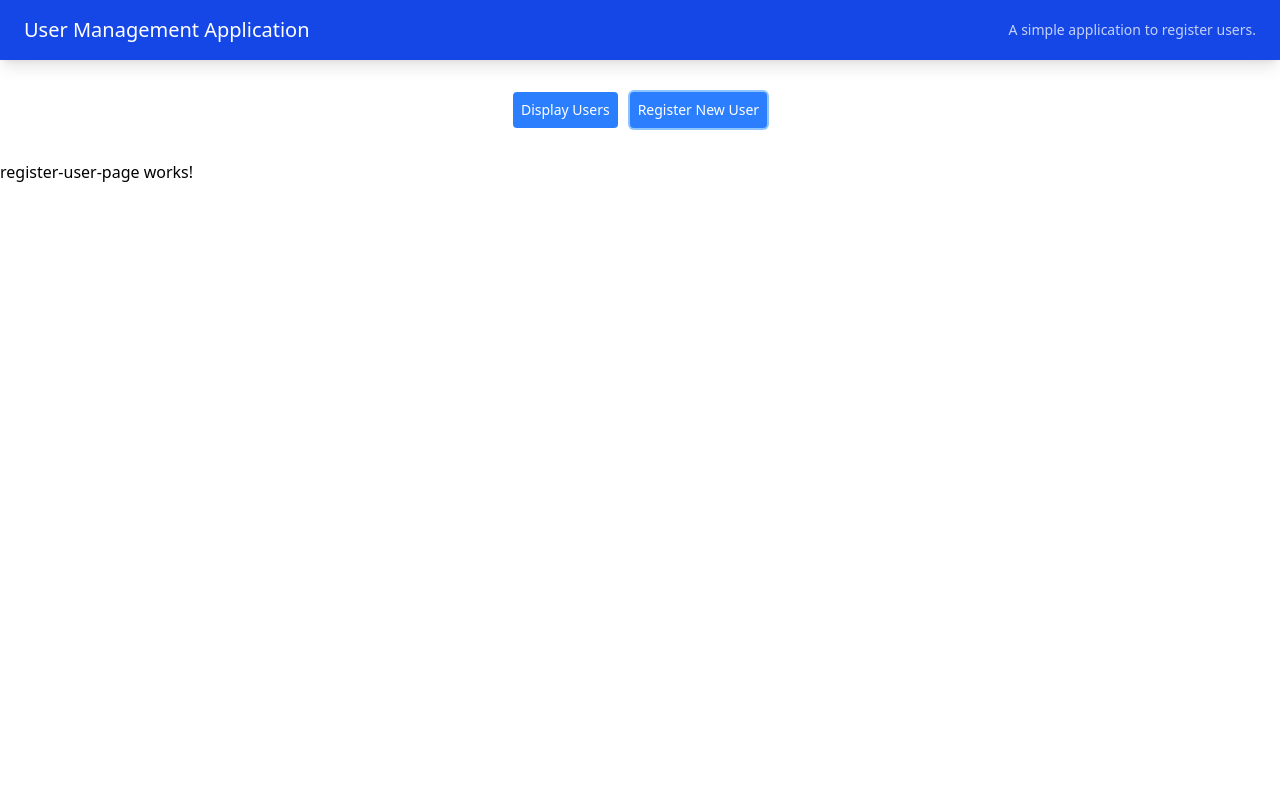
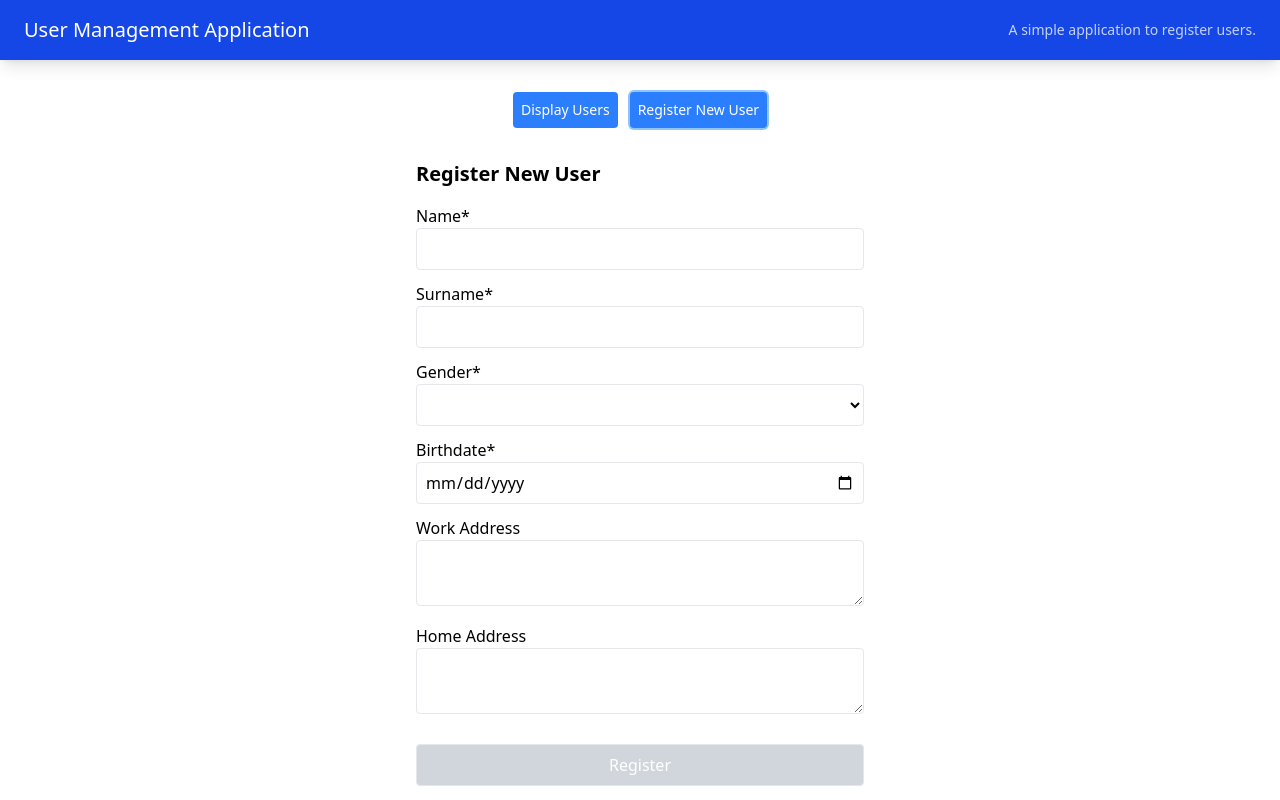
Before and after one commit to kwstaseL/user-space, an Angular app in the folder frontend/: page /register in a window 1280 px wide. Built offline with nearby package versions, Linux system fonts and the light colour scheme.

Commit message:
Implement registration page

```diff
--- a/frontend/src/app/layout/main/pages/register-user-page/register-user-page.component.html
+++ b/frontend/src/app/layout/main/pages/register-user-page/register-user-page.component.html
@@ -1 +1,104 @@
-<p>register-user-page works!</p>
+<div class="max-w-md m-auto">
+  <h2 class="page--header">Register New User</h2>
+
+  <form [formGroup]="userForm" (ngSubmit)="onSubmit()">
+    <div class="form--group">
+      <label for="name" class="form--label">Name*</label>
+      <input id="name" type="text" formControlName="name" class="form--input" />
+      <div
+        *ngIf="userForm.get('name')!.invalid && userForm.get('name')!.touched"
+        class="form--error"
+      >
+        Name is required
+      </div>
+    </div>
+
+    <div class="form--group">
+      <label for="surname" class="form--label">Surname*</label>
+      <input
+        id="surname"
+        type="text"
+        formControlName="surname"
+        class="form--input"
+      />
+      <div
+        *ngIf="
+          userForm.get('surname')!.invalid && userForm.get('surname')!.touched
+        "
+        class="form--error"
+      >
+        Surname is required
+      </div>
+    </div>
+
+    <div class="form--group">
+      <label for="gender" class="form--label">Gender*</label>
+      <select id="gender" formControlName="gender" class="form--input">
+        <option value="MALE">Male</option>
+        <option value="FEMALE">Female</option>
+      </select>
+      <div
+        *ngIf="
+          userForm.get('gender')!.invalid && userForm.get('gender')!.touched
+        "
+        class="form--error"
+      >
+        Gender is required
+      </div>
+    </div>
+
+    <div class="form--group">
+      <label for="birthdate" class="form--label">Birthdate*</label>
+      <input
+        id="birthdate"
+        type="date"
+        formControlName="birthdate"
+        class="form--input"
+      />
+      <div
+        *ngIf="
+          userForm.get('birthdate')!.invalid &&
+          userForm.get('birthdate')!.touched
+        "
+        class="form--error"
+      >
+        Birthdate is required
+      </div>
+    </div>
+
+    <div class="form--group">
+      <label for="workAddress" class="form--label">Work Address</label>
+      <textarea
+        id="workAddress"
+        formControlName="workAddress"
+        rows="2"
+        class="form--input"
+      ></textarea>
+    </div>
+
+    <div class="form--group">
+      <label for="homeAddress" class="form--label">Home Address</label>
+      <textarea
+        id="homeAddress"
+        formControlName="homeAddress"
+        rows="2"
+        class="form--input"
+      ></textarea>
+    </div>
+
+    <div class="pt-3">
+      <button
+        type="submit"
+        [disabled]="userForm.invalid || isSubmitting"
+        class="form--submit-button"
+      >
+        <span *ngIf="!isSubmitting">Register</span>
+        <span *ngIf="isSubmitting">Registering...</span>
+      </button>
+    </div>
+
+    <div class="mt-2" *ngIf="errorMessage">
+      <p class="form--error-message">{{ errorMessage }}</p>
+    </div>
+  </form>
+</div>
--- a/frontend/src/app/layout/main/pages/register-user-page/register-user-page.component.ts
+++ b/frontend/src/app/layout/main/pages/register-user-page/register-user-page.component.ts
@@ -1,11 +1,85 @@
 import { CommonModule } from '@angular/common';
 import { Component } from '@angular/core';
+import {
+  FormControl,
+  FormGroup,
+  ReactiveFormsModule,
+  Validators,
+} from '@angular/forms';
+import { Router } from '@angular/router';
+import { UserService } from '../../../../services/user.service';
+import { User } from '../../../../entities/user';
+import { AddressType } from '../../../../utils/enums';
+import { Address } from '../../../../entities/address';
 
 @Component({
   selector: 'app-register-user-page',
-  imports: [CommonModule],
+  imports: [ReactiveFormsModule, CommonModule],
   standalone: true,
   templateUrl: './register-user-page.component.html',
-  styleUrls: ['../../main.component.css'],
+  styleUrls: [
+    '../../main.component.css',
+    './register-users-page.component.css',
+  ],
 })
-export class RegisterUserPage {}
+export class RegisterUserPage {
+  userForm: FormGroup = new FormGroup({
+    name: new FormControl('', Validators.required),
+    surname: new FormControl('', Validators.required),
+    gender: new FormControl('', Validators.required),
+    birthdate: new FormControl('', Validators.required),
+    workAddress: new FormControl(''),
+    homeAddress: new FormControl(''),
+  });
+
+  isSubmitting = false;
+  errorMessage: string | null = null;
+
+  constructor(private userService: UserService, private router: Router) {}
+
+  onSubmit() {
+    if (!this.userForm.valid) {
+      return;
+    }
+
+    this.isSubmitting = true;
+    this.errorMessage = null;
+    const formData = this.userForm.value;
+    const addresses: Address[] = [];
+
+    if (formData.workAddress) {
+      addresses.push({
+        addressType: AddressType.WORK,
+        addressText: formData.workAddress,
+      });
+    }
+
+    if (formData.homeAddress) {
+      addresses.push({
+        addressType: AddressType.HOME,
+        addressText: formData.homeAddress,
+      });
+    }
+
+    const user: User = {
+      name: formData.name,
+      surname: formData.surname,
+      gender: formData.gender,
+      birthDate: formData.birthdate,
+      addresses: addresses,
+    };
+
+    this.userService.createUser(user).subscribe({
+      next: () => {
+        this.isSubmitting = false;
+        this.router.navigate(['/users']);
+      },
+      error: (error) => this.handleError(error),
+    });
+  }
+
+  private handleError(error: { status: number }) {
+    this.isSubmitting = false;
+    this.errorMessage = 'Failed to create user. Please try again.';
+  }
+}
--- a/frontend/src/app/layout/main/pages/register-user-page/register-users-page.component.css
+++ b/frontend/src/app/layout/main/pages/register-user-page/register-users-page.component.css
@@ -0,0 +1,26 @@
+@import "tailwindcss";
+
+/* Form elements */
+.form--group {
+  @apply mb-3;
+}
+
+.form--label {
+  @apply font-medium;
+}
+
+.form--input {
+  @apply w-full p-2 border border-gray-200 rounded;
+}
+
+.form--error {
+  @apply text-red-500;
+}
+
+.form--submit-button {
+  @apply w-full p-2 border border-gray-200 rounded bg-indigo-600 text-white hover:bg-indigo-700 disabled:bg-gray-300;
+}
+
+.form--error-message {
+  @apply text-red-600 mt-2;
+}
```
